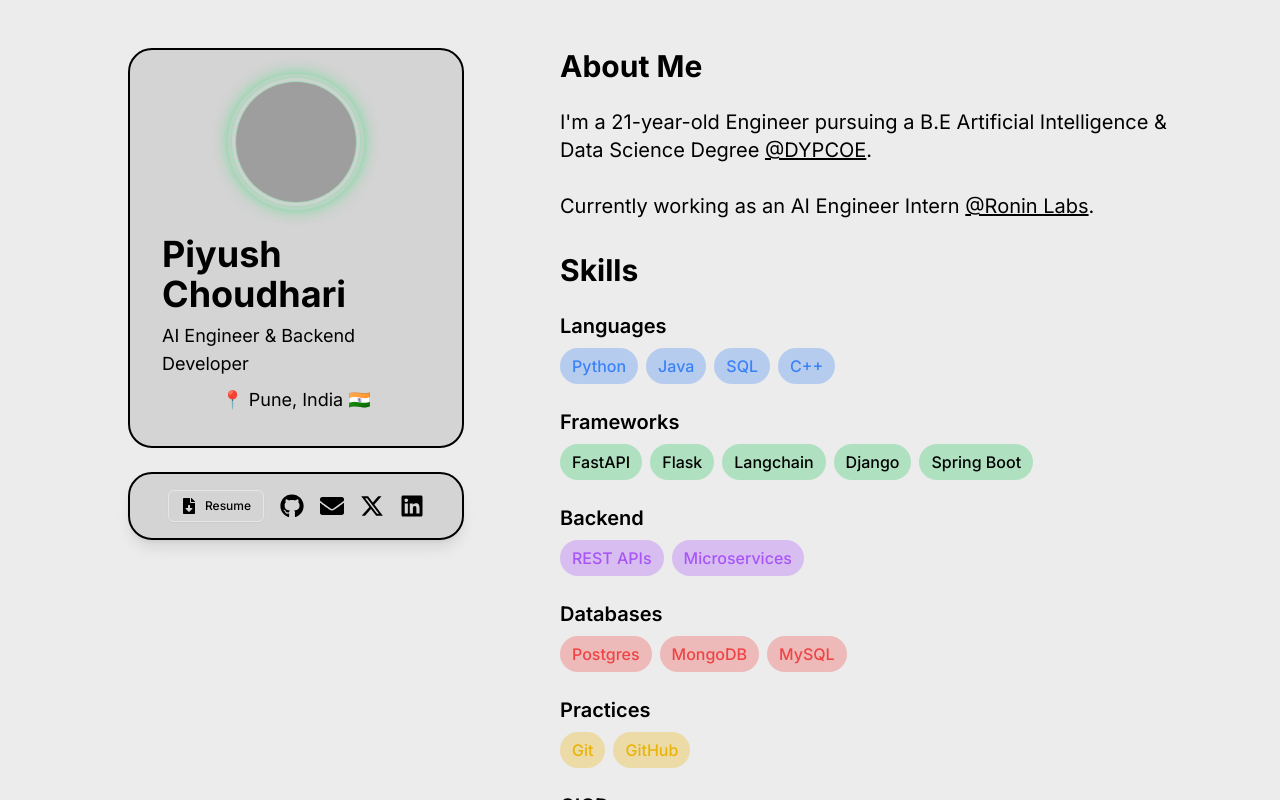
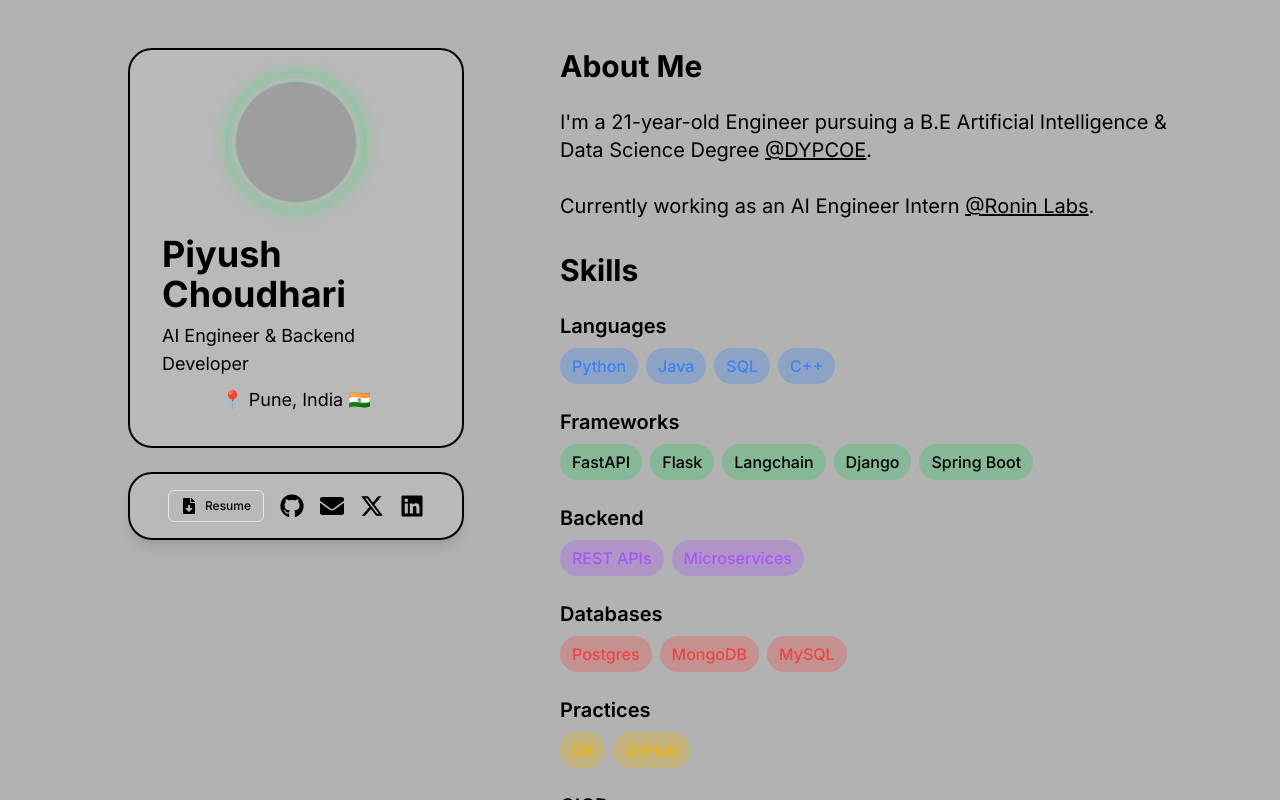
Before and after one commit to capybara-brain346/personal-website, a Next.js app: page / in a window 1280 px wide. Built offline with nearby package versions, Linux system fonts and the light colour scheme; grey boxes are pictures that could not be loaded.

Commit message:
update background colors for improved contrast and readability

```diff
--- a/src/app/page.tsx
+++ b/src/app/page.tsx
@@ -13,7 +13,7 @@ import { Separator } from "@/components/ui/separator";
 
 export default function Home() {
   return (
-    <div className="min-h-screen bg-[#ececec] text-black">
+    <div className="min-h-screen bg-[#b2b2b2] text-black">
       {/* Mobile Layout */}
       <div className="lg:hidden flex flex-col min-h-screen">
         <main className="p-6 max-w-screen-sm mx-auto flex-grow">
--- a/src/components/Header.tsx
+++ b/src/components/Header.tsx
@@ -4,7 +4,7 @@ import GlowingProfile from "./GlowingProfile";
 
 const Header: React.FC = () => {
   return (
-    <header className="bg-black bg-opacity-10 p-8 rounded-3xl border-2 border-black flex flex-col items-center">
+    <header className="bg-white bg-opacity-10 p-8 rounded-3xl border-2 border-black flex flex-col items-center">
       <GlowingProfile />
       <h1 className="text-2xl sm:text-3xl md:text-4xl font-bold mt-2 mb-2">Piyush Choudhari</h1>
       <h2 className="text-base sm:text-lg text-black mb-2">AI Engineer & Backend Developer</h2>
--- a/src/components/SocialLinks.tsx
+++ b/src/components/SocialLinks.tsx
@@ -7,7 +7,7 @@ import ResumeButton from "../components/ResumeButton";
 
 const SocialLinks: React.FC = () => {
   return (
-    <div className="flex flex-row justify-center items-center space-x-4 sm:space-x-4 border-2 border-black bg-black bg-opacity-10 p-2 sm:p-4 rounded-3xl overflow-x-auto shadow-lg transition-shadow hover:shadow-2xl">
+    <div className="flex flex-row justify-center items-center space-x-4 sm:space-x-4 border-2 border-black bg-white bg-opacity-10 p-2 sm:p-4 rounded-3xl overflow-x-auto shadow-lg transition-shadow hover:shadow-2xl">
       <ResumeButton />
       <div className="group relative">
         <a
```
